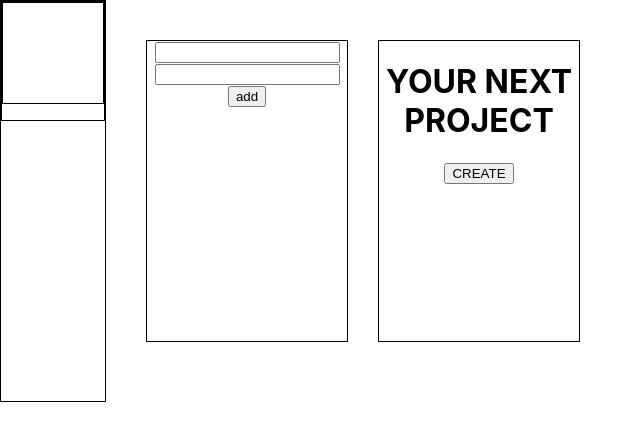
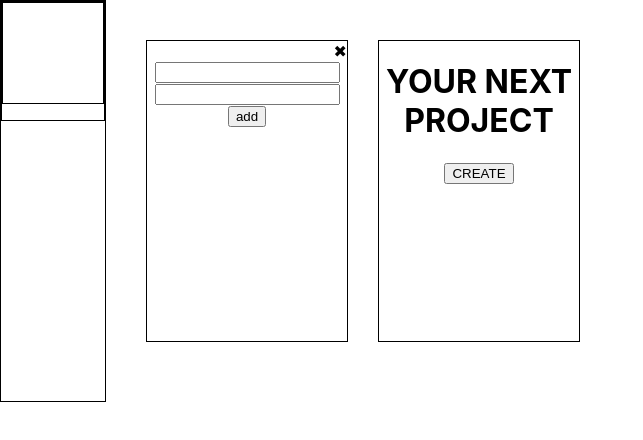
Before and after one commit to dereakif/patika-todo-task, a React (Create React App) app: page /todo in a window 1280 px wide. Both pictures are taken after a click on the button "CREATE". Shown: the top 440 px of the page, without its empty margins (0-643 px from the left). Built offline with nearby package versions, Linux system fonts and the light colour scheme.

Commit message:
add: close btn to card

```diff
--- a/src/components/Pages/Todo/Todo.js
+++ b/src/components/Pages/Todo/Todo.js
@@ -49,6 +49,11 @@ const Todo = () => {
     //card.length === 0 && cards.splice(cardIndex, 1);
     setTodoCards(cards);
   };
+  const closeHandler = (cardIndex) => {
+    let cards = [...todoCards];
+    cards.splice(cardIndex, 1);
+    setTodoCards(cards);
+  };
   return (
     <div className="todoPageContainer">
       <div className="column">
@@ -65,24 +70,27 @@ const Todo = () => {
           </p>
         </div>
       </div>
-      {/*
-      <ul>
-                {todo.length > 0 &&
-                  todo.map((listItem, index) => (
-                    <div key={index} className="cardContent">
-                      <div className="cardTitle">
-                        <input></input>
-                      </div>
-                      <input></input>
-                      <li>{listItem}</li>
-                    </div>
-                  ))}
-              </ul> */}
+
       <div className="cardContainer">
         {todoCards.length > 0 &&
           todoCards.map((todoCard, cardIndex) => (
             <div key={cardIndex} className="card">
               <div className="cardContent">
+                <div
+                  className="closeBtnCotainer"
+                  style={{
+                    display: "flex",
+                    justifyContent: "flex-end",
+                  }}
+                >
+                  <div
+                    className="closeBtn"
+                    style={{ cursor: "pointer", width: "max-content" }}
+                    onClick={() => closeHandler(cardIndex)}
+                  >
+                    &#10006;
+                  </div>
+                </div>
                 <div className="cardTitle">
                   <input type="text"></input>
                 </div>
@@ -92,13 +100,14 @@ const Todo = () => {
                   onChange={(e) => onChangeHandler(e, cardIndex)}
                 ></input>
                 <button onClick={() => addTodo(cardIndex)}>add</button>
-                {/*  {console.log(todoCard, "goruyormu")} */}
+                <div style={{ overflowY: "auto", height: "200px" }}>
                   {todoCard.length > 0 &&
                     todoCard.map((listItem, listItemIndex) => (
                       <div key={listItemIndex}>
-                      <li
+                        <div
                           style={{
                             display: "flex",
+                            alignItems: "center",
                           }}
                         >
                           <input type="checkbox" />
@@ -107,12 +116,14 @@ const Todo = () => {
                             onClick={() =>
                               deleteHandler(cardIndex, listItemIndex)
                             }
+                            style={{ height: "max-content" }}
                           >
-                          delete
+                            &times;
                           </button>
-                      </li>
+                        </div>
                       </div>
                     ))}
+                </div>
               </div>
               <div className="cardBody"></div>
             </div>
```
Lines whose indentation alone changed are shown as unchanged.
